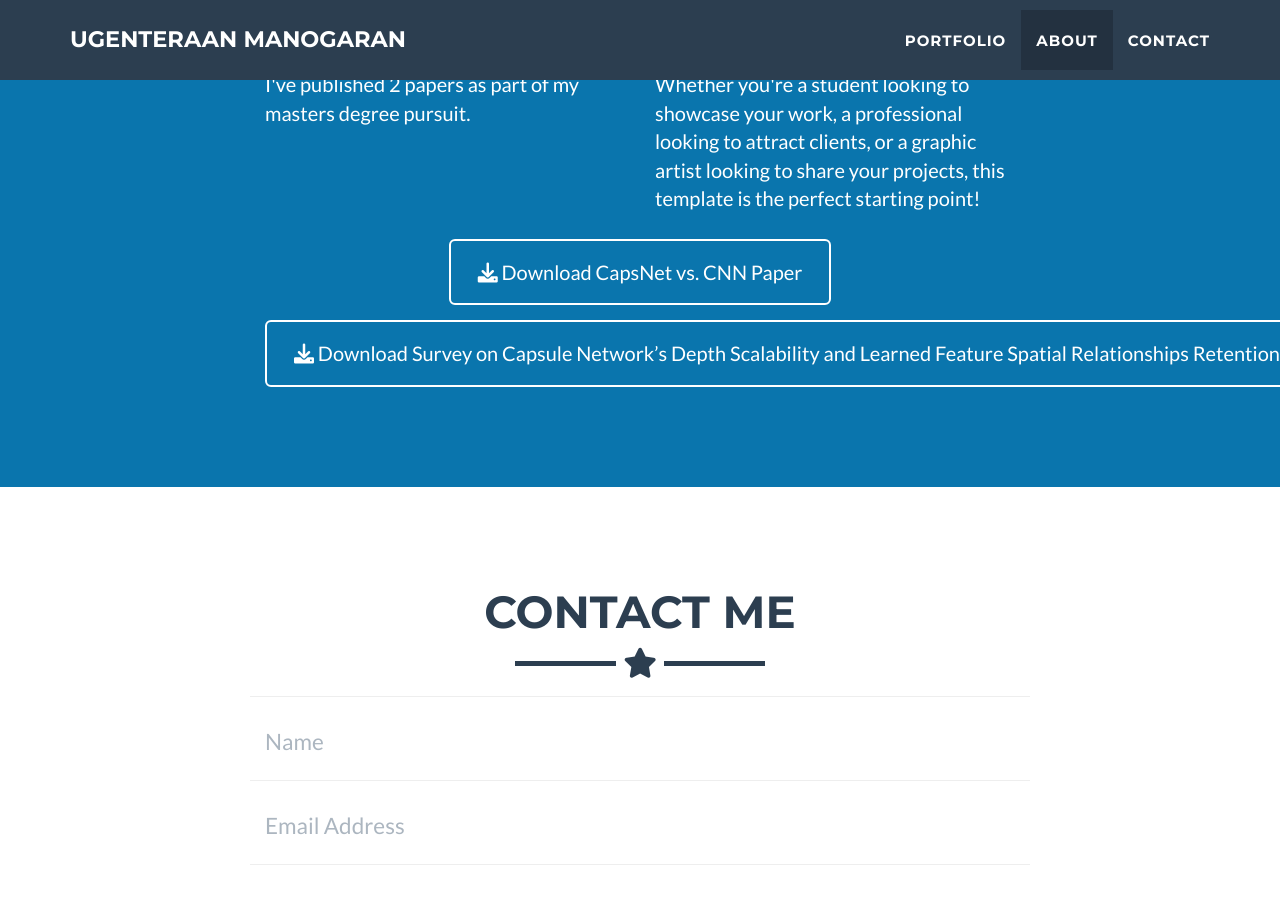
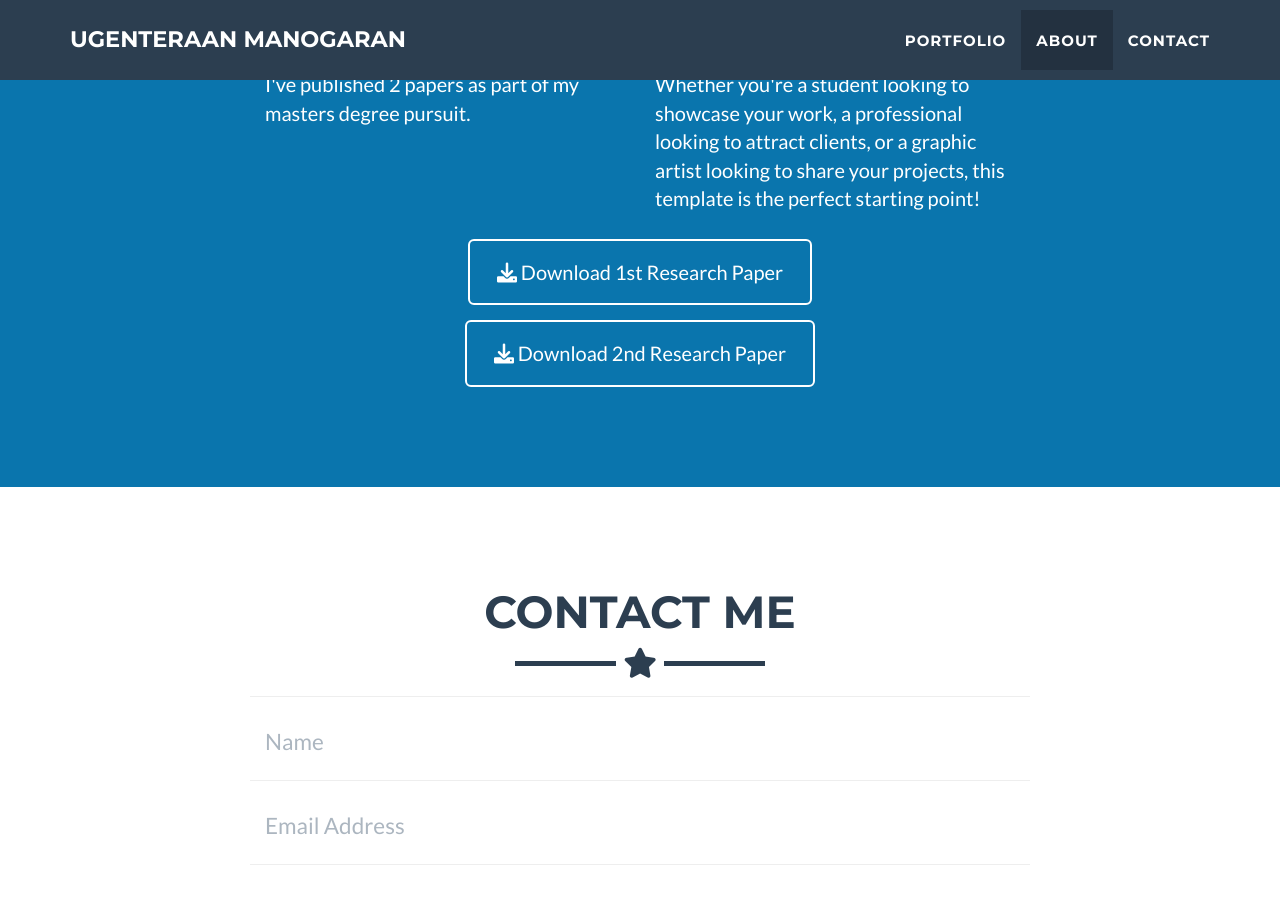
Before and after one commit to Ugenteraan/ugenteraan.github.io, a Jekyll site: the page built from _posts/2014-07-18-project-1.markdown, in a window 1280 px wide and 900 px high, scrolled down 1811 px. Built offline with Jekyll 4.4.1, drawn with Linux system fonts in a browser that asks for light colours.

Commit message:
changed button link

```diff
--- a/_includes/about.html
+++ b/_includes/about.html
@@ -17,14 +17,13 @@
           a graphic artist looking to share your projects, this template is the perfect starting point! </p>
       </div>
       <div class="col-lg-8 col-lg-offset-2 text-center">
-        <a href="https://github.com/Ugenteraan/ugenteraan.github.io/blob/main/papers/CapsNet%20vs.%20CNN.pdf" class="btn btn-lg btn-outline">
-          <i class="fa fa-download"></i> Download CapsNet vs. CNN Paper
+        <a href="https://media.licdn.com/dms/document/media/D562DAQEZj2X9pqpzqw/profile-treasury-document-pdf-analyzed/0/1698763800889?e=1699488000&v=beta&t=wb4_usxydj1XMxBpmmkWhRVhZfyWtmoQf5ev9cuN2uc" class="btn btn-lg btn-outline">
+          <i class="fa fa-download"></i> Download 1st Research Paper
         </a>
       </div>
       <div class="col-lg-8 col-lg-offset-2 text-center">
         <a href="https://media.licdn.com/dms/document/media/D562DAQHzfZbG1C6mjQ/profile-treasury-document-pdf-analyzed/0/1698763959238?e=1699488000&v=beta&t=oUfZ4dv1GiFB7wBNL-JyF4W3T9yCbnQiW1Nrv8qHBqE" class="btn btn-lg btn-outline">
-          <i class="fa fa-download"></i> Download Survey on Capsule Network’s Depth Scalability
-          and Learned Feature Spatial Relationships Retention
+          <i class="fa fa-download"></i> Download 2nd Research Paper
         </a>
       </div>
 
```
